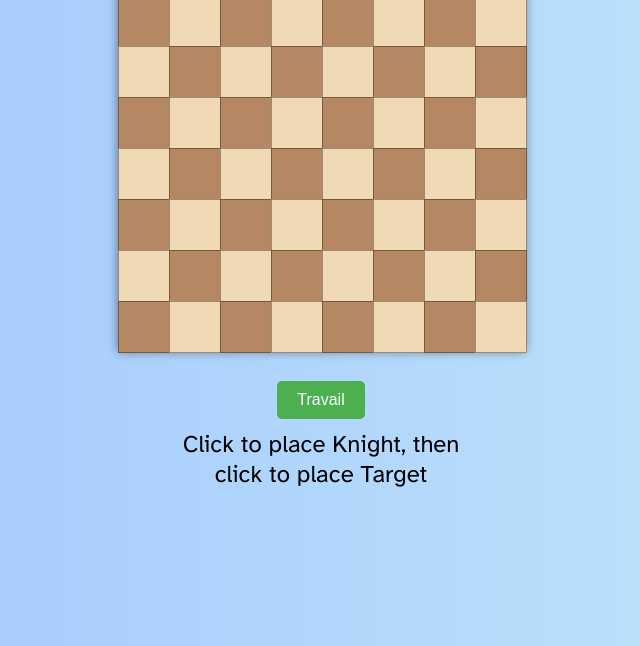
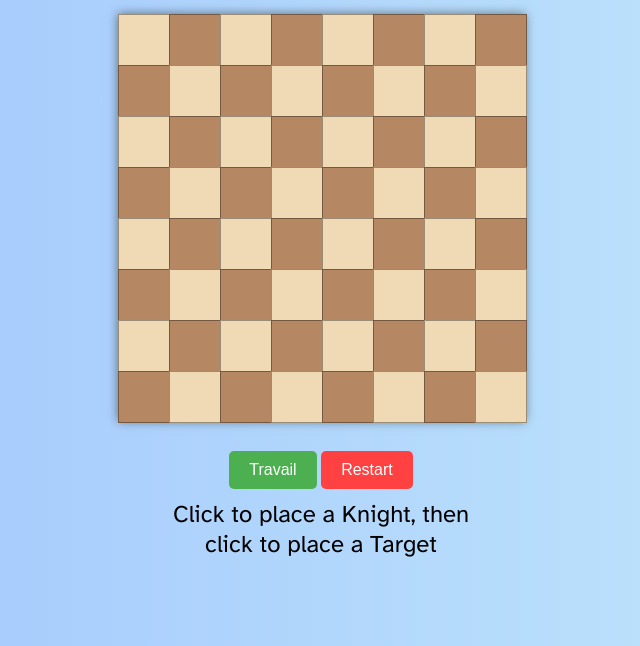
Before and after one commit to espiritukarl/odin-knights-travails, a plain HTML site: page index.html in a window 1280 px wide. Shown: the part 154-800 px from the top of the page, without its empty margins (319-959 px from the left). Drawn offline with Linux system fonts and the light colour scheme.

Commit message:
Added a remove button

```diff
--- a/dom-creation.js
+++ b/dom-creation.js
@@ -6,8 +6,6 @@ let endPos = null;
 
 document.addEventListener('DOMContentLoaded', () => {
     const chessboard = document.querySelector('.chessboard');
-    const resultDiv = document.getElementById('result');
-    const travailButton = document.getElementById('travailButton');
     const img = document.createElement("img")
 
     buildChessboard(chessboard);
@@ -27,15 +25,8 @@ document.addEventListener('DOMContentLoaded', () => {
         }
     });
 
-    travailButton.addEventListener('click', () => {
-        if (!startPos || !endPos) {
-            alert('Please select both start and end positions.');
-            return;
-        }
-        const path = knightMoves(startPos, endPos);
-        resultDiv.innerHTML = `You made it in ${path.depth} moves!`;
-        highlightPath(path.path);
-    });
+    travail()
+    restart()
 });
 
 function highlightPath(path) {
@@ -60,3 +51,35 @@ function highlightPath(path) {
         }
     });
 }
+
+
+function travail() {
+    const resultDiv = document.getElementById('result');
+    const travailButton = document.getElementById('travailButton');
+    travailButton.addEventListener('click', () => {
+        if (!startPos || !endPos) {
+            alert('Please select both start and end positions.');
+            return;
+        }
+        const path = knightMoves(startPos, endPos);
+        resultDiv.innerHTML = `You made it in ${path.depth} moves!`;
+        highlightPath(path.path);
+    });
+}
+
+function restart() {
+    const resultDiv = document.getElementById('result');
+    const restartButton = document.getElementById('restartButton');
+    restartButton.addEventListener('click', () => {
+        startPos = null;
+        endPos = null;
+        resultDiv.innerHTML = 'Click to place a Knight, then click to place a Target';
+
+        const squares = document.querySelectorAll('.square');
+        squares.forEach(square => {
+            square.classList.remove('highlight', 'end', 'travail-end');
+            square.innerHTML = '';
+        });
+    });
+
+}
--- a/index.html
+++ b/index.html
@@ -10,7 +10,10 @@
     <body>
         <h1>Knight Travails!</h1>
         <div class="chessboard"></div>
-        <button id="travailButton">Travail</button>
-        <div id="result">Click to place Knight, then click to place Target</div>
+        <div class="buttons">
+            <button id="travailButton">Travail</button>
+            <button id="restartButton">Restart</button>
+        </div>
+        <div id="result">Click to place a Knight, then click to place a Target</div>
     </body>
 </html>
--- a/style.css
+++ b/style.css
@@ -47,22 +47,6 @@ h1 {
     border: 1px solid rgba(0, 0, 0, 0.356);
 }
 
-button {
-    padding: 10px 20px;
-    font-size: 16px;
-    cursor: pointer;
-    background-color: #4CAF50;
-    color: white;
-    border: none;
-    border-radius: 5px;
-    transition: background-color 0.3s ease;
-}
-
-button:hover {
-    background-color: #45a049;
-}
-
-
 .white {
     background-color: #f0d9b5;
 }
@@ -84,11 +68,42 @@ button:hover {
 }
 
 #result {
+    display: flex;
+    justify-content: center;
+    align-items: center;
+    text-align: center;
+
     width: 300px;
-    height: 200px;
+    height: 60px;
     padding: 10px;
     overflow-y: auto;
-    text-align: center;
 
     font-size: 1.5em;
 }
+
+button {
+    padding: 10px 20px;
+    font-size: 16px;
+    cursor: pointer;
+    color: white;
+    border: none;
+    border-radius: 5px;
+    transition: background-color 0.3s ease;
+}
+
+#travailButton {
+    background-color: #4CAF50;
+}
+
+#travailButton:hover {
+    background-color: #45a049;
+}
+
+
+#restartButton {
+    background-color: rgb(255, 65, 65);
+}
+
+#restartButton:hover {
+    background-color: red;
+}
```
